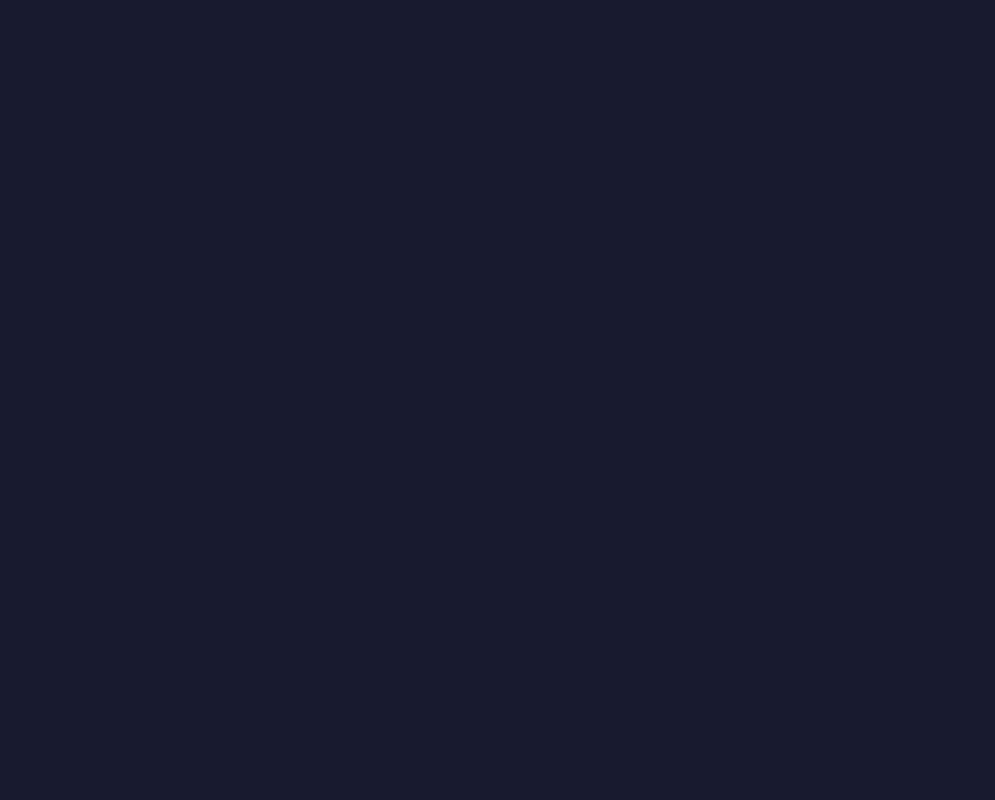
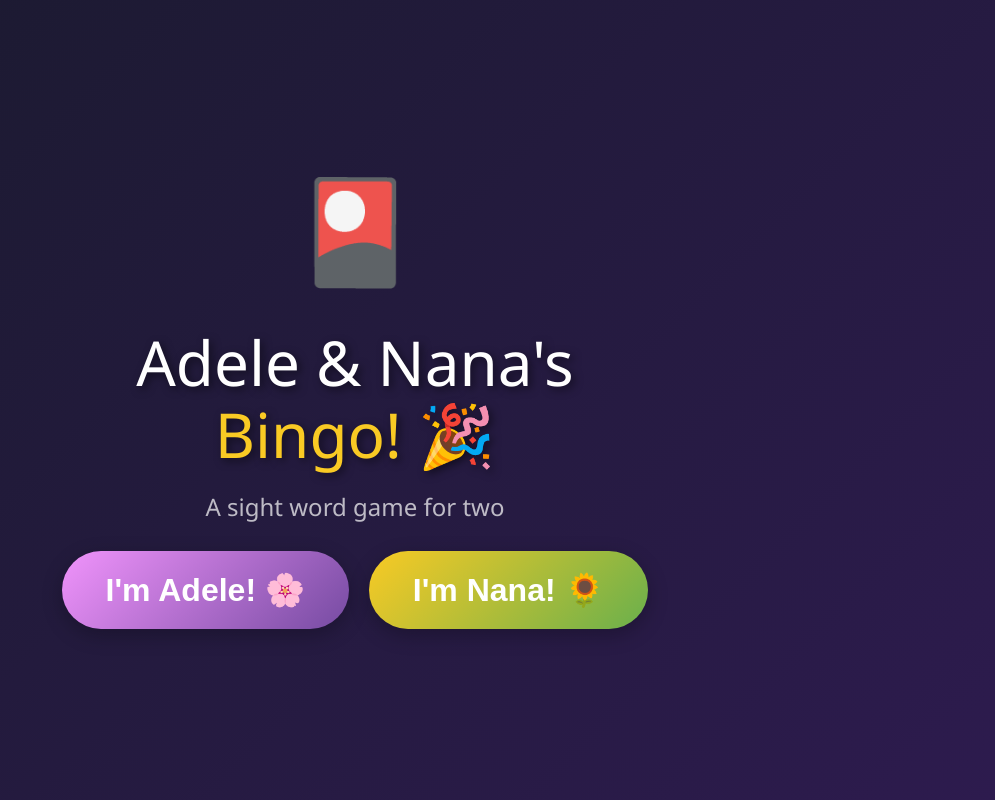
Before and after one commit to MeganToday/adele-nana-bingo, a plain HTML site: page index.html in a window 1280 px wide. Shown: the whole page, without its empty margins (285-1280 px from the left). Drawn offline with Linux system fonts and the light colour scheme.

Commit message:
fix: welcome screen now visible on load — add active class and showScreen call
Screen was blank because no screen had the 'active' class in HTML,
so the page appeared empty until JS ran. If Firebase CDN took any time
to load, the screen stayed blank. Fixed by marking welcome screen active
in HTML and explicitly calling showScreen('welcome') at init.

Co-Authored-By: Claude Sonnet 4.6 <noreply@anthropic.com>

```diff
--- a/index.html
+++ b/index.html
@@ -301,7 +301,7 @@ html, body {
 <div id="app">
 
   <!-- ══ WELCOME ═════════════════════════════════════════════════ -->
-  <div id="screen-welcome" class="screen screen-centered" style="background:linear-gradient(135deg,#1a1a2e,#2d1b4e)">
+  <div id="screen-welcome" class="screen screen-centered active" style="background:linear-gradient(135deg,#1a1a2e,#2d1b4e)">
     <div class="welcome-emoji">🎴</div>
     <div class="welcome-title">Adele & Nana's<br><span style="color:#f9ca24">Bingo!</span> 🎉</div>
     <div class="welcome-sub">A sight word game for two</div>
@@ -1157,6 +1157,7 @@ function shuffle(arr) {
 document.getElementById('win-play-again-btn').addEventListener('click', nanaNewGame);
 document.addEventListener('click', ()=>{ if(window.speechSynthesis) window.speechSynthesis.getVoices(); }, {once:true});
 renderSetup();
+showScreen('welcome');
 </script>
 </body>
 </html>
```
